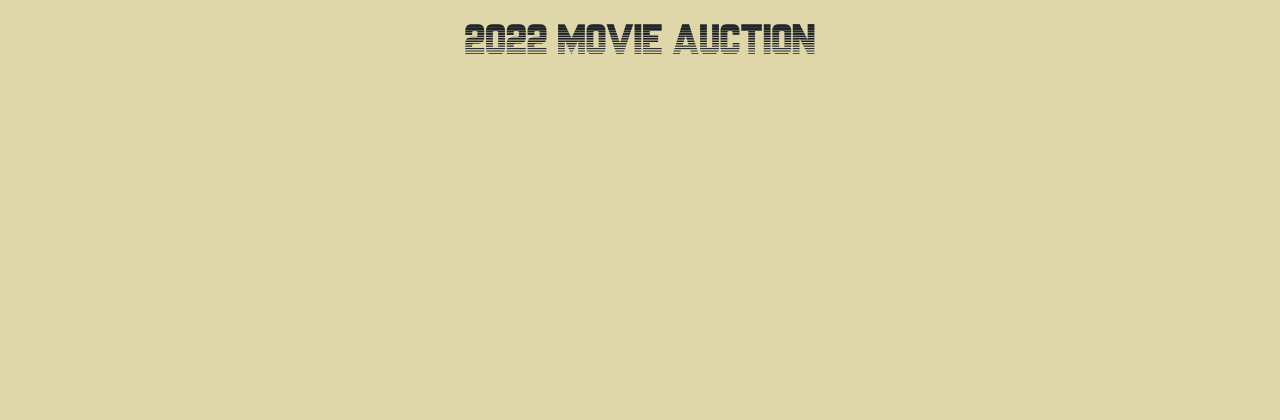
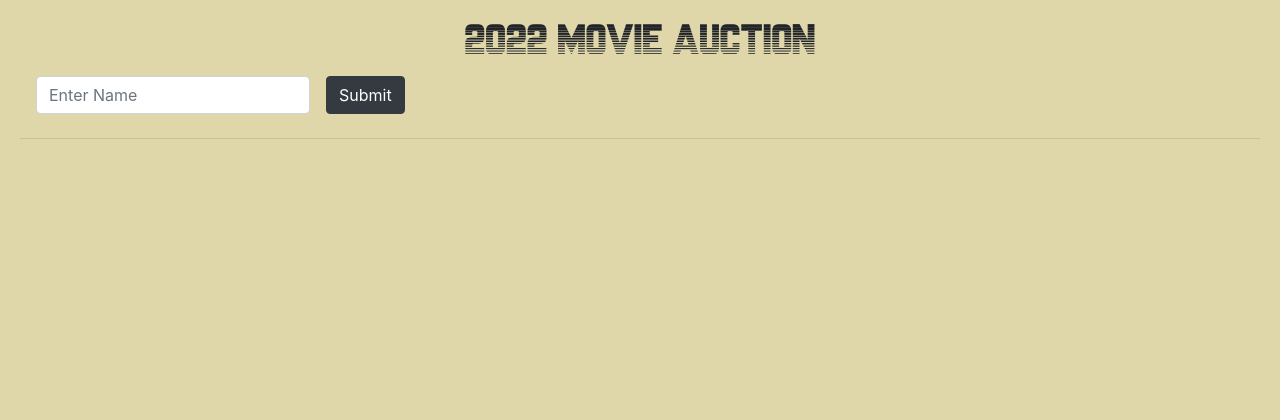
Before and after one commit to alex-aaron/2022-movie-auction, a PHP site: page / in a window 1280 px wide. Shown: the top 420 px of the page. Run offline with PHP 8.4, Linux system fonts and the light colour scheme.

Commit message:
added createNameCard()

```diff
--- a/index.html
+++ b/index.html
@@ -10,5 +10,21 @@
   </head>
   <body>
     <h1 id='title'>2022 MOVIE AUCTION</h1>
+
+    <div id='name-input-container'>
+      <form class='form-inline' id='name-input-form'>
+        <div class="form-group mx-sm-3 mb-2">
+         <label for="inputPassword2" class="sr-only">Password</label>
+         <input type="text" class="form-control" id="participant" placeholder="Enter Name">
+       </div>
+         <button type="submit" class="btn btn-dark mb-2">Submit</button>
+      </form>
+    </div>
+    <hr>
+    <div id='names-container'>
+
+    </div>
+
+    <script src="index.js"></script>
   </body>
 </html>
--- a/index.js
+++ b/index.js
@@ -0,0 +1,33 @@
+document.addEventListener("DOMContentLoaded", () => {
+    console.log('page loaded!');
+
+    let form = document.getElementById('name-input-form');
+    let name = document.getElementById('participant');
+    let newCost = document.getElementById('costInput');
+
+    form.addEventListener('submit', function(e){
+      e.preventDefault();
+      createNameCard(name.value);
+    });
+});
+
+function createNameCard(name){
+  let namesDiv = document.getElementById('names-container');
+
+  let nameCard = document.createElement('div');
+  nameCard.className = 'card bg-dark text-white';
+  let innerDiv = document.createElement('div');
+  innerDiv.className = 'card-body';
+  let title = document.createElement('h4');
+  title.style = "font-family: name";
+  title.className = 'card-name';
+  title.className = 'card-title';
+  title.innerHTML = name;
+
+  let space = document.createElement('br');
+
+  innerDiv.append(title);
+  nameCard.append(innerDiv);
+  namesDiv.append(nameCard);
+  namesDiv.append(space);
+}
--- a/styles.css
+++ b/styles.css
@@ -9,7 +9,21 @@ body {
   src: url("./fonts/Championship.ttf");
 }
 
+@font-face {
+  font-family: name;
+  src: url("./fonts/TravelingTypewriter.ttf");
+}
+
+
 #title {
   font-family: title;
   text-align: center;
 }
+
+#name-input-container {
+  margin: auto;
+}
+
+#names-container {
+  padding: 10px;
+}
```
Also changed, not shown: fonts/JMH Typewriter-Black.ttf (added), fonts/TravelingTypewriter.ttf (added), fonts/hammerkeys.TTF (added).
